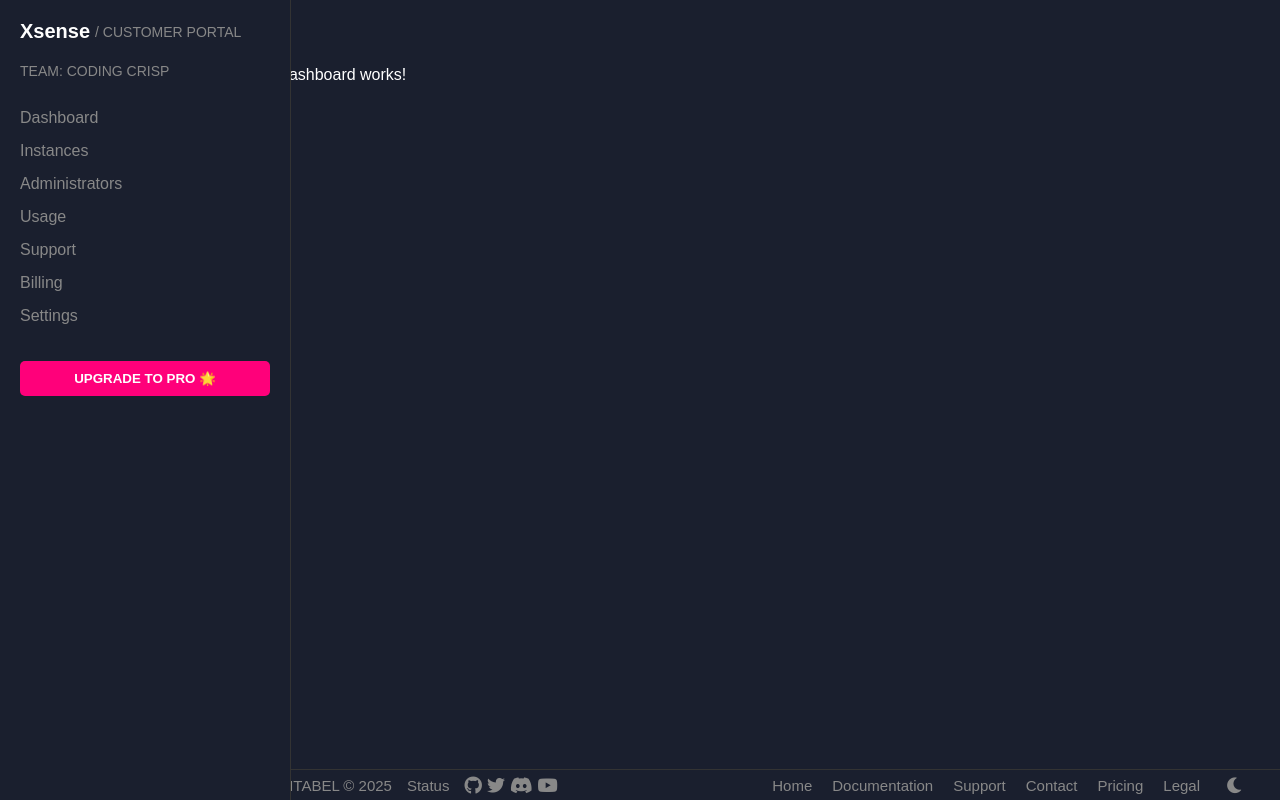
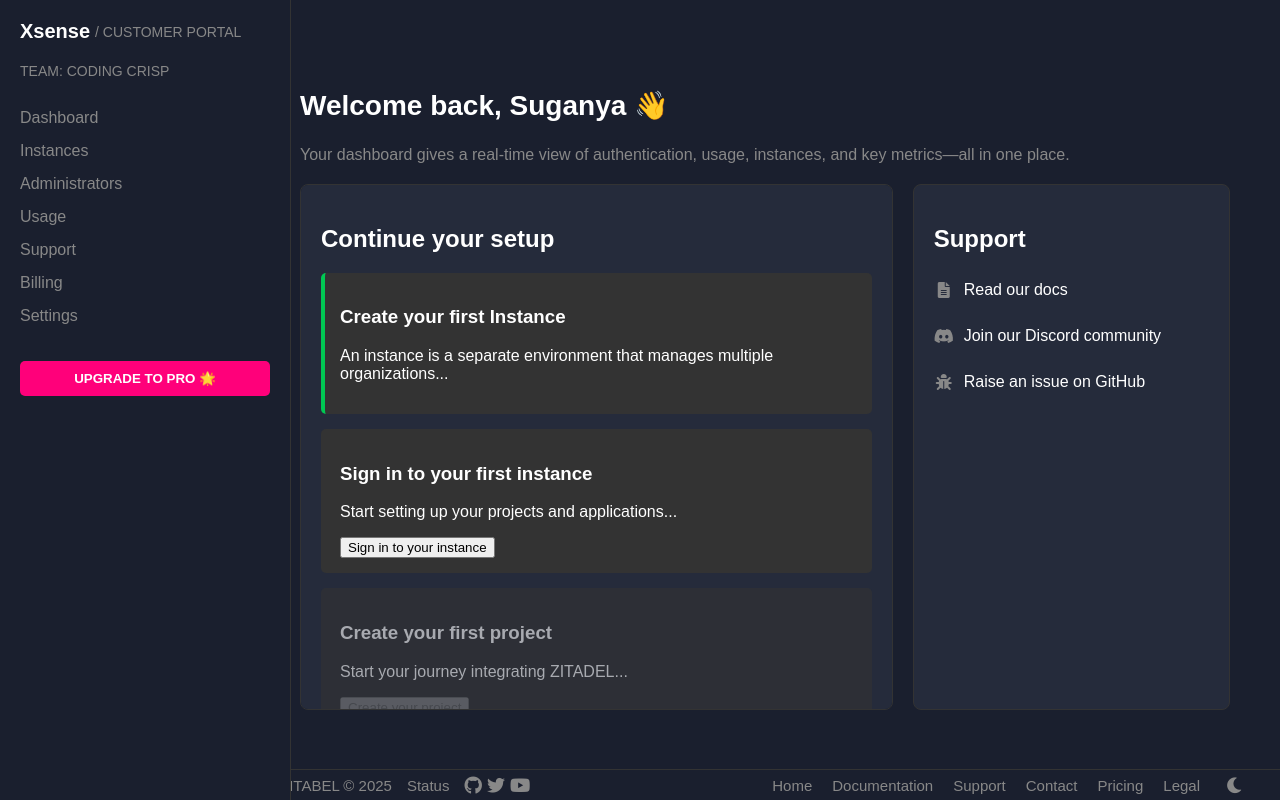
Before and after one commit to suganyapanneerselvam/Customerpaymentpage, an Angular app: page /dashboard in a window 1280 px wide. Built offline with nearby package versions, Linux system fonts and the light colour scheme.

Commit message:
createdashboardandusagepage

```diff
--- a/src/app/administrators/administrators.component.css
+++ b/src/app/administrators/administrators.component.css
@@ -40,10 +40,11 @@
   flex-wrap: wrap;
   gap: 15px;
   margin-bottom: 20px;
+  justify-content: space-between;
 }
 
 .search-bar {
-  flex: 1;
+  flex: 1 1 300px;
   position: relative;
   min-width: 200px;
 }
@@ -74,6 +75,9 @@
 .filter-bar {
   display: flex;
   gap: 10px;
+  flex: 1 1 250px;
+  justify-content: flex-end;
+  flex-wrap: wrap;
 }
 
 .filter-bar select {
@@ -348,6 +352,18 @@
 }
 
 /* Responsive Design */
+@media (max-width: 600px) {
+  .filter-bar {
+    flex-direction: column;
+    align-items: stretch;
+  }
+
+  .search-bar,
+  .filter-bar select {
+    width: 100%;
+  }
+}
+
 @media (max-width: 768px) {
   .admin-header {
     flex-direction: column;
--- a/src/app/app.component.html
+++ b/src/app/app.component.html
@@ -36,7 +36,6 @@
       <div class="social-icons">
         <a href="#"><i class="fab fa-github"></i></a>
         <a href="#"><i class="fab fa-twitter"></i></a>
-        <a href="#"><i class="fab fa-discord"></i></a>
         <a href="#"><i class="fab fa-youtube"></i></a>
       </div>
     </div>
--- a/src/app/dashboard/dashboard.component.css
+++ b/src/app/dashboard/dashboard.component.css
@@ -0,0 +1,115 @@
+.dashboard-container {
+  padding: 20px;
+  color: var(--text-color);
+  background-color: var(--background-color);
+  box-sizing: border-box;
+  height: calc(100vh - 120px); /* Adjust based on your header/footer height */
+  display: flex;
+  flex-direction: column;
+  overflow: hidden; /* Prevent main container scroll */
+}
+
+.welcome {
+  font-size: 28px;
+  font-weight: bold;
+  margin-bottom: 8px;
+  flex-shrink: 0;
+}
+
+.subtitle {
+  color: var(--secondary-text-color);
+  margin-bottom: 20px;
+  font-size: 16px;
+  flex-shrink: 0;
+}
+
+.setup-grid {
+  display: flex;
+  gap: 20px;
+  flex: 1;
+  min-height: 0; /* Crucial for proper flex sizing */
+}
+
+.setup-column {
+  flex: 2; /* Takes more space than support column */
+  background-color: var(--card-background);
+  padding: 20px;
+  border-radius: 8px;
+  border: 1px solid var(--border-color);
+  overflow-y: auto; /* Only scroll if content overflows */
+}
+
+.support-column {
+  flex: 1;
+  background-color: var(--card-background);
+  padding: 20px;
+  border-radius: 8px;
+  border: 1px solid var(--border-color);
+  display: flex;
+  flex-direction: column;
+  overflow: hidden; /* Prevent nested scrolling */
+}
+
+.support-links {
+  list-style: none;
+  padding: 0;
+  margin: 0;
+  flex: 1;
+  display: flex;
+  flex-direction: column;
+  gap: 12px;
+}
+
+.support-links li {
+  display: flex;
+  align-items: center;
+  gap: 10px;
+  padding: 8px 0;
+}
+
+.support-links i {
+  color: var(--secondary-text-color);
+  width: 20px;
+  text-align: center;
+}
+
+.support-links a {
+  color: var(--text-color);
+  text-decoration: none;
+  transition: color 0.2s;
+  white-space: nowrap;
+  overflow: hidden;
+  text-overflow: ellipsis;
+}
+
+/* Step styles */
+.step {
+  background-color: var(--input-background);
+  padding: 15px;
+  border-radius: 5px;
+  margin-bottom: 15px;
+  border-left: 4px solid transparent;
+}
+
+.step.done {
+  border-left-color: #00c853;
+}
+
+.step.disabled {
+  opacity: 0.6;
+}
+
+/* Responsive adjustments */
+@media (max-width: 768px) {
+  .setup-grid {
+    flex-direction: column;
+  }
+
+  .setup-column, .support-column {
+    width: 100%;
+  }
+
+  .welcome {
+    font-size: 24px;
+  }
+}
--- a/src/app/dashboard/dashboard.component.html
+++ b/src/app/dashboard/dashboard.component.html
@@ -1 +1,59 @@
-<p>dashboard works!</p>
+<div class="dashboard-container">
+  <h1 class="welcome">Welcome back, Suganya 👋</h1>
+  <p class="subtitle">
+    Your dashboard gives a real-time view of authentication, usage, instances, and key metrics—all in one place.
+  </p>
+
+  <div class="setup-grid">
+    <div class="setup-column">
+      <h2>Continue your setup</h2>
+
+      <div class="step done">
+        <h3>Create your first Instance</h3>
+        <p>An instance is a separate environment that manages multiple organizations...</p>
+      </div>
+
+      <div class="step">
+        <h3>Sign in to your first instance</h3>
+        <p>Start setting up your projects and applications...</p>
+        <button>Sign in to your instance</button>
+      </div>
+
+      <div class="step disabled">
+        <h3>Create your first project</h3>
+        <p>Start your journey integrating ZITADEL...</p>
+        <button disabled>Create your project</button>
+      </div>
+
+      <div class="step disabled">
+        <h3>Create your first app</h3>
+        <p>Define your stack and get the details...</p>
+        <button disabled>Create your app</button>
+      </div>
+
+      <div class="step disabled">
+        <h3>Authenticate your app</h3>
+        <p>Authenticate your app with ZITADEL...</p>
+        <button disabled>Set up your app</button>
+      </div>
+    </div>
+
+    <div class="support-column">
+      <h2>Support</h2>
+      <ul class="support-links">
+        <li>
+          <i class="fas fa-file-alt"></i>
+          <a href="#" title="Read our docs">Read our docs</a>
+        </li>
+        <li>
+          <i class="fab fa-discord"></i>
+          <a href="#" title="Join our Discord community">Join our Discord community</a>
+        </li>
+        <li>
+          <i class="fas fa-bug"></i>
+          <a href="#" title="Raise an issue on GitHub">Raise an issue on GitHub</a>
+        </li>
+      </ul>
+    </div>
+  </div>
+</div>
--- a/src/app/usage/usage.component.css
+++ b/src/app/usage/usage.component.css
@@ -0,0 +1,30 @@
+.usage-container {
+  padding: 30px;
+  max-width: 1200px;
+  margin: 0 auto;
+  color: var(--text-color);
+  background-color: var(--background-color);
+  font-family: Arial, sans-serif;
+  box-sizing: border-box;
+  min-height: calc(100vh - 120px); /* Adjust based on header/footer */
+  overflow: hidden; /* Prevent main container from scrolling */
+}
+
+.metrics-grid {
+  display: grid;
+  grid-template-columns: repeat(auto-fit, minmax(300px, 1fr));
+  gap: 20px;
+  margin-bottom: 20px;
+  height: fit-content;
+}
+
+.data-table {
+  background-color: var(--card-background);
+  padding: 20px;
+  border-radius: 8px;
+  border: 1px solid var(--border-color);
+  max-height: 400px; /* Or use calc() for dynamic height */
+  overflow-y: auto; /* Scroll only the table if needed */
+}
+
+/* ... rest of your existing usage styles ... */
--- a/src/app/usage/usage.component.html
+++ b/src/app/usage/usage.component.html
@@ -1 +1,45 @@
-<p>usage works!</p>
+<!-- usage.component.html -->
+<div class="usage-container">
+  <h1>Usage Analytics</h1>
+  <p class="subtitle">View your usage statistics and metrics</p>
+
+  <div class="metrics-grid">
+    <div class="metric-card">
+      <h3>Daily Active Users</h3>
+      <div class="metric-value">0</div>
+      <div class="metric-chart">
+        <!-- Chart placeholder -->
+      </div>
+    </div>
+
+    <div class="metric-card">
+      <h3>Management Requests</h3>
+      <div class="metric-value">0</div>
+      <div class="metric-chart">
+        <!-- Chart placeholder -->
+      </div>
+    </div>
+  </div>
+
+  <div class="data-table">
+    <h3>Detailed Usage</h3>
+    <table>
+      <thead>
+        <tr>
+          <th>Date</th>
+          <th>Requests</th>
+          <th>Users</th>
+          <th>Storage</th>
+        </tr>
+      </thead>
+      <tbody>
+        <tr *ngFor="let item of usageData">
+          <td>{{item.date}}</td>
+          <td>{{item.requests}}</td>
+          <td>{{item.users}}</td>
+          <td>{{item.storage}}</td>
+        </tr>
+      </tbody>
+    </table>
+  </div>
+</div>
--- a/src/app/usage/usage.component.ts
+++ b/src/app/usage/usage.component.ts
@@ -1,12 +1,18 @@
+import { CommonModule } from '@angular/common';
 import { Component } from '@angular/core';
 
 @Component({
   selector: 'app-usage',
   standalone: true,
-  imports: [],
+  imports: [CommonModule],
   templateUrl: './usage.component.html',
   styleUrl: './usage.component.css'
 })
 export class UsageComponent {
-
+//
+ usageData = [
+    { date: '2025-05-01', requests: 120, users: 15, storage: '2.5GB' },
+    { date: '2025-05-02', requests: 145, users: 18, storage: '2.6GB' },
+    // Add more data as needed
+  ];
 }
```
